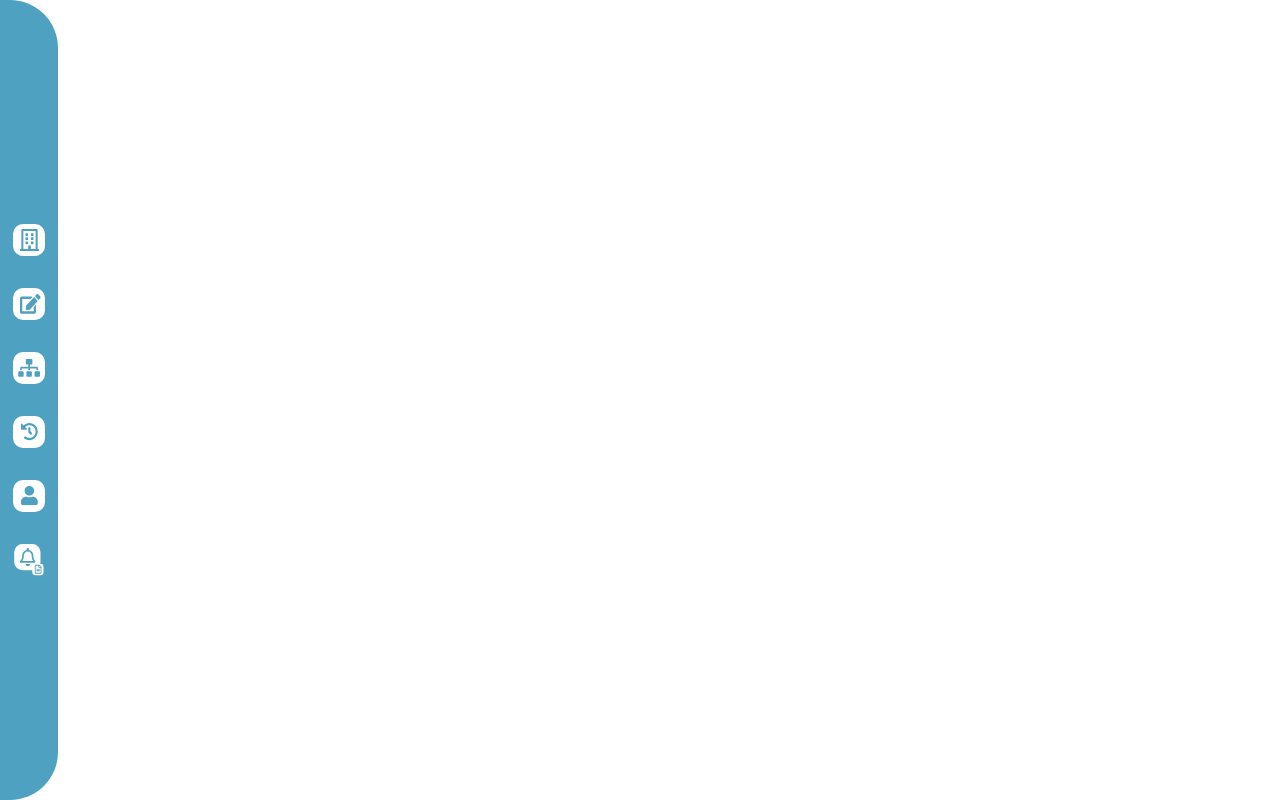
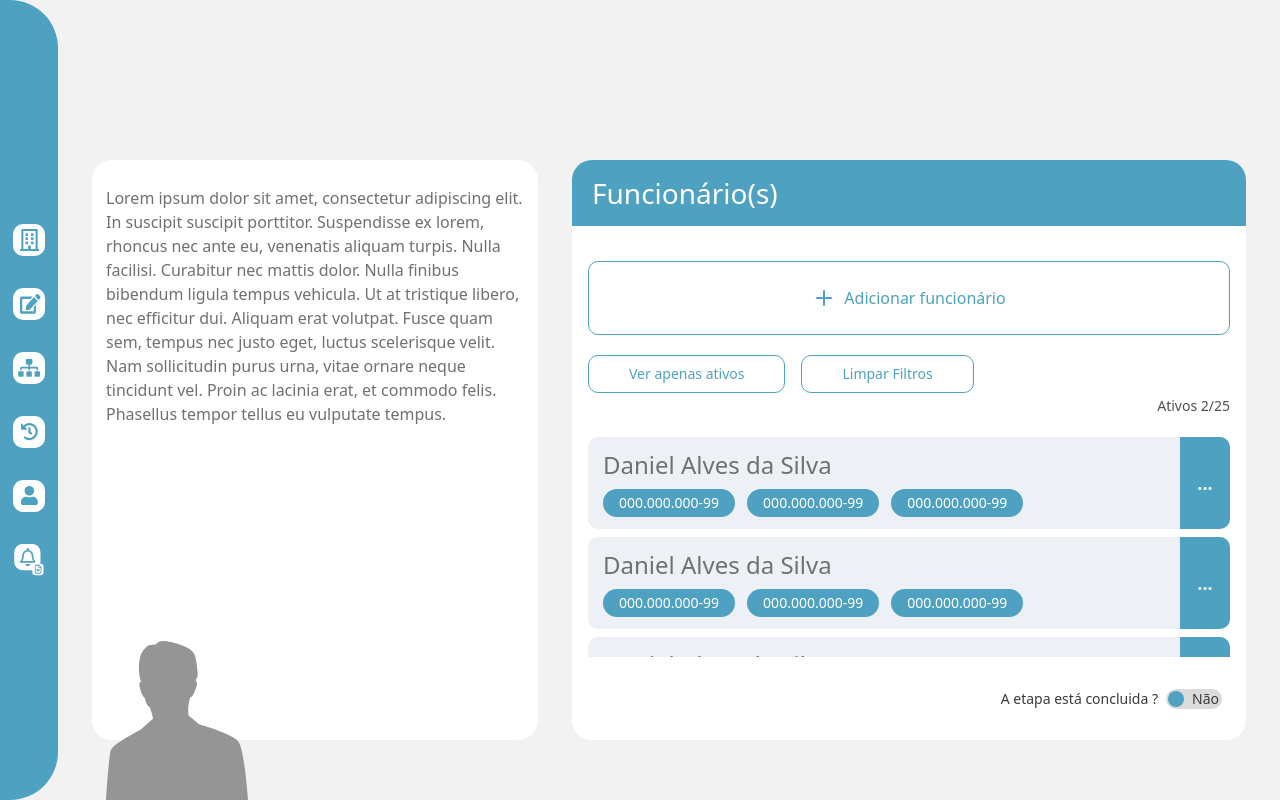
Before and after one commit to zkauansantos/SEA-test, a React (Vite) app: page / in a window 1280 px wide. Built offline with nearby package versions, Linux system fonts and the light colour scheme.

Commit message:
feat/style : created comment block and employees list with fixed data

```diff
--- a/index.html
+++ b/index.html
@@ -7,7 +7,7 @@
     <title>Vite + React + TS</title>
   </head>
   <body class="h-full w-full">
-    <div id="root"></div>
+    <div id="root" class="h-full bg-[#F2F2F2]"></div>
     <script type="module" src="/src/main.tsx"></script>
   </body>
 </html>
--- a/package.json
+++ b/package.json
@@ -10,8 +10,10 @@
     "preview": "vite preview"
   },
   "dependencies": {
+    "lucide-react": "^0.271.0",
     "react": "^18.2.0",
-    "react-dom": "^18.2.0"
+    "react-dom": "^18.2.0",
+    "react-switch": "^7.0.0"
   },
   "devDependencies": {
     "@types/node": "^20.5.7",
--- /dev/null
+++ b/src/app/components/CommentBlock.tsx
@@ -0,0 +1,20 @@
+import person from "../../../public/assets/icons/person.svg";
+
+export default function CommentBlock() {
+  return (
+    <div className='rounded-[20px] w-full max-w-[446px] h-full bg-white px-[14px] py-[26px] relative'>
+      <p className="text-gray-theme100">
+        Lorem ipsum dolor sit amet, consectetur adipiscing elit. In suscipit
+        suscipit porttitor. Suspendisse ex lorem, rhoncus nec ante eu, venenatis
+        aliquam turpis. Nulla facilisi. Curabitur nec mattis dolor. Nulla
+        finibus bibendum ligula tempus vehicula. Ut at tristique libero, nec
+        efficitur dui. Aliquam erat volutpat. Fusce quam sem, tempus nec justo
+        eget, luctus scelerisque velit. Nam sollicitudin purus urna, vitae
+        ornare neque tincidunt vel. Proin ac lacinia erat, et commodo felis.
+        Phasellus tempor tellus eu vulputate tempus.
+      </p>
+
+      <img src={person} alt='person-illustration' className='absolute bottom-[-60px]' />
+    </div>
+  );
+}
--- /dev/null
+++ b/src/app/components/EmployeesList.tsx
@@ -0,0 +1,82 @@
+import { Plus } from "lucide-react";
+import { useState } from "react";
+import Switch from "react-switch";
+
+export default function EmployeesList() {
+  const [isConclused, setIsConclused] = useState(false);
+
+  return (
+    <div className='w-full h-full flex flex-col gap-[35px] rounded-[20px] overflow-hidden bg-white '>
+      <header className=' bg-blue-theme w-full pl-5 py-3'>
+        <h2 className='text-white text-[28px]'>Funcionário(s)</h2>
+      </header>
+
+      <div className='px-4'>
+        <button className='w-full border border-blue-theme rounded-[10px] py-6 flex items-center justify-center gap-2 text-blue-theme'>
+          <Plus />
+          <span>Adicionar funcionário</span>
+        </button>
+
+        <div className='w-full flex items-start justify-start gap-4 mt-5 text-blue-theme text-sm'>
+          <button className='border-blue-theme border py-2 px-10 rounded-[10px]'>
+            Ver apenas ativos
+          </button>
+          <button className='border-blue-theme border py-2 px-10 rounded-[10px]'>
+            Limpar Filtros
+          </button>
+        </div>
+
+        <div className='w-full text-end'>
+          <span className='text-gray-theme200 text-sm'>Ativos 2/25</span>
+        </div>
+
+        <div className='overflow-y-auto space-y-2 h-[220px] w-full mt-5 gap-2'>
+          {Array.from(Array(5)).map((_, i) => (
+            <div
+              key={i}
+              className='relative flex items-baseline w-full pl-[15px] py-3 justify-between rounded-[10px] bg-blue-theme0 overflow-hidden'
+            >
+              <div className='flex flex-col gap-2 '>
+                <p className='text-gray-theme100 text-2xl '>
+                  Daniel Alves da Silva
+                </p>
+
+                <div className='flex items-center gap-3'>
+                  <span className='bg-blue-theme rounded-[36px] py-1 px-4 text-white text-sm'>
+                    000.000.000-99
+                  </span>
+                  <span className='bg-blue-theme rounded-[36px] py-1 px-4 text-white text-sm'>
+                    000.000.000-99
+                  </span>
+                  <span className='bg-blue-theme rounded-[36px] py-1 px-4 text-white text-sm'>
+                    000.000.000-99
+                  </span>
+                </div>
+              </div>
+
+              <button className='w-full max-w-[50px] bg-blue-theme text-white text-lg font-bold absolute right-0 top-0 h-full flex items-center justify-center'>
+                ...
+              </button>
+            </div>
+          ))}
+        </div>
+
+        <div className='w-full flex items-end justify-end gap-2 mt-8 pr-2 text-sm text-gray-theme300'>
+          <span>A etapa está concluida ?</span>
+          <Switch
+            onChange={() => setIsConclused((prev) => !prev)}
+            checked={isConclused}
+            checkedIcon={<span className='pl-2'>Sim</span>}
+            uncheckedIcon={<span className='pr-2'>Não</span>}
+            height={20}
+            handleDiameter={16}
+            offHandleColor='#4FA1C1'
+            onHandleColor='#4FA1C1'
+            offColor='#DBDBDB'
+            onColor='#DBDBDB'
+          />
+        </div>
+      </div>
+    </div>
+  );
+}
--- a/src/app/components/Sidebar.tsx
+++ b/src/app/components/Sidebar.tsx
@@ -9,10 +9,10 @@ export default function Sidebar() {
   ];
 
   return (
-    <aside className='w-[58px] bg-blue-theme h-screen gap-8 flex absolute left-0 justify-center flex-col items-center rounded-r-[48px]'>
+    <aside className='w-[58px] bg-blue-theme h-screen gap-8 flex fixed left-0 top-0 justify-center flex-col items-center rounded-r-[48px]'>
       {items.map((item) => (
         <div key={item.id}>
-          <img src={`/assets/icons/${item.icon}`} className='h-8 w-8' />
+          <img src={`assets/icons/${item.icon}`} className='h-8 w-8' />
         </div>
       ))}
     </aside>
--- a/src/app/index.tsx
+++ b/src/app/index.tsx
@@ -1,9 +1,18 @@
+import CommentBlock from "./components/CommentBlock";
 import Sidebar from "./components/Sidebar";
+
+import "../styles/styles.css";
+import EmployeesList from "./components/EmployeesList";
 
 export default function App() {
   return (
-    <>
-      <Sidebar />;
-    </>
-  )
+    <div className='pr-[34px] pl-[92px] py-8 pb-[60px] flex flex-col items-center justify-end h-full gap-8'>
+      <Sidebar />
+
+      <div className='max-h-[580px] h-full w-full flex items-center gap-[34px]'>
+        <CommentBlock />
+        <EmployeesList />
+      </div>
+    </div>
+  );
 }
--- a/src/index.css
+++ /dev/null
@@ -1,7 +0,0 @@
-@tailwind base;
-@tailwind components;
-@tailwind utilities;
-
-body, html {
-  background-colorr: '#F2F2F2';
-}
--- a/src/main.tsx
+++ b/src/main.tsx
@@ -1,7 +1,6 @@
 import React from 'react'
 import ReactDOM from 'react-dom/client'
 import App from './app'
-import './index.css'
 
 ReactDOM.createRoot(document.getElementById('root')!).render(
   <React.StrictMode>
--- /dev/null
+++ b/src/styles/styles.css
@@ -0,0 +1,20 @@
+@tailwind base;
+@tailwind components;
+@tailwind utilities;
+
+::-webkit-scrollbar {
+    width: 6px;
+}
+
+::-webkit-scrollbar-track {
+    background: #E9ECEF;
+}
+
+::-webkit-scrollbar-thumb {
+    background: #ADB5BD;
+    border-radius: 5px;
+}
+
+::-webkit-scrollbar-thumb:hover {
+    background: #555;
+}
--- a/tailwind.config.js
+++ b/tailwind.config.js
@@ -7,7 +7,11 @@ export default {
   theme: {
     extend: {
       colors: {
-        'blue-theme': '#4FA1C1'
+        'blue-theme0': '#EDF1F5',
+        'blue-theme': '#4FA1C1',
+        'gray-theme100': '#707070',
+        'gray-theme200': '#4F4F4F',
+        'gray-theme300': '#3A3A3A',
       }
     },
   },
```
Also changed, not shown: 1 other file (tests, documents, lock files or other folders).
